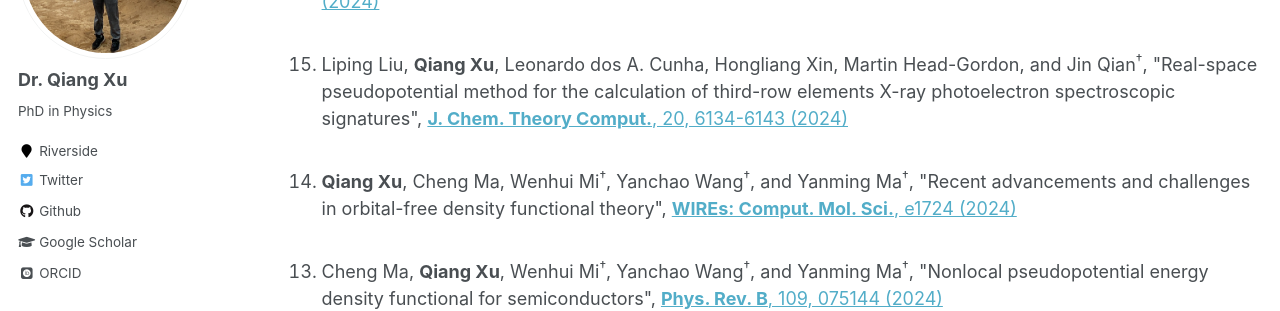
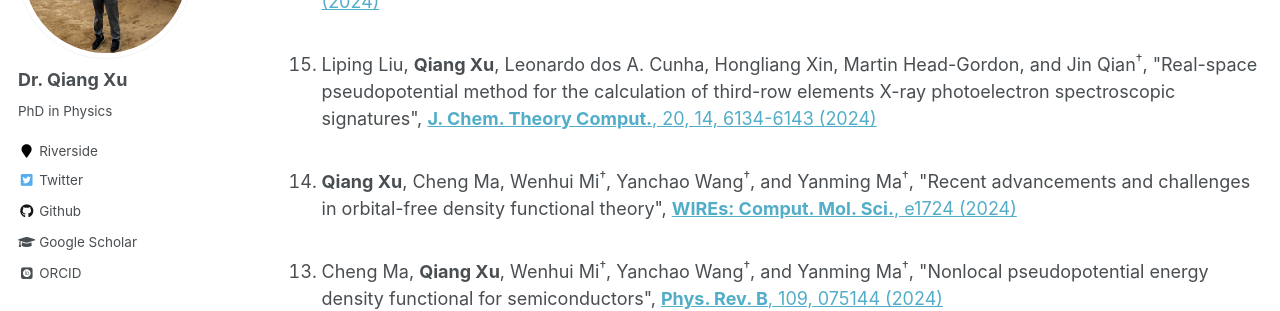
Before and after one commit to xqjlu/xqjlu.github.io, a Jekyll site: the page built from _pages/publications.md, in a window 1280 px wide and 900 px high, scrolled down 781 px. Shown: the part 152-463 px from the top of the window. Built offline with Jekyll 4.4.1, drawn with Linux system fonts in a browser that asks for light colours; some web fonts are replaced.

Commit message:
jctc issue

```diff
--- a/_pages/publications.md
+++ b/_pages/publications.md
@@ -73,7 +73,7 @@ Jian Zhang, Gang Ren, and Yi Liu<sup>†</sup>,
 
 <li>Liping Liu, <b>Qiang Xu</b>, Leonardo dos A. Cunha, Hongliang Xin, Martin Head-Gordon, and Jin Qian<sup>†</sup>,
 "Real-space pseudopotential method for the calculation of third-row elements X-ray photoelectron spectroscopic signatures",
-<a href=" https://doi.org/10.1021/acs.jctc.4c00535" target="_blank"><b>J. Chem. Theory Comput.</b>, 20, 6134-6143 (2024)</a>
+<a href=" https://doi.org/10.1021/acs.jctc.4c00535" target="_blank"><b>J. Chem. Theory Comput.</b>, 20, 14, 6134-6143 (2024)</a>
 </li><br>
 
 <li><b>Qiang Xu</b>, Cheng Ma, Wenhui Mi<sup>†</sup>, Yanchao Wang<sup>†</sup>, and Yanming Ma<sup>†</sup>,
```
